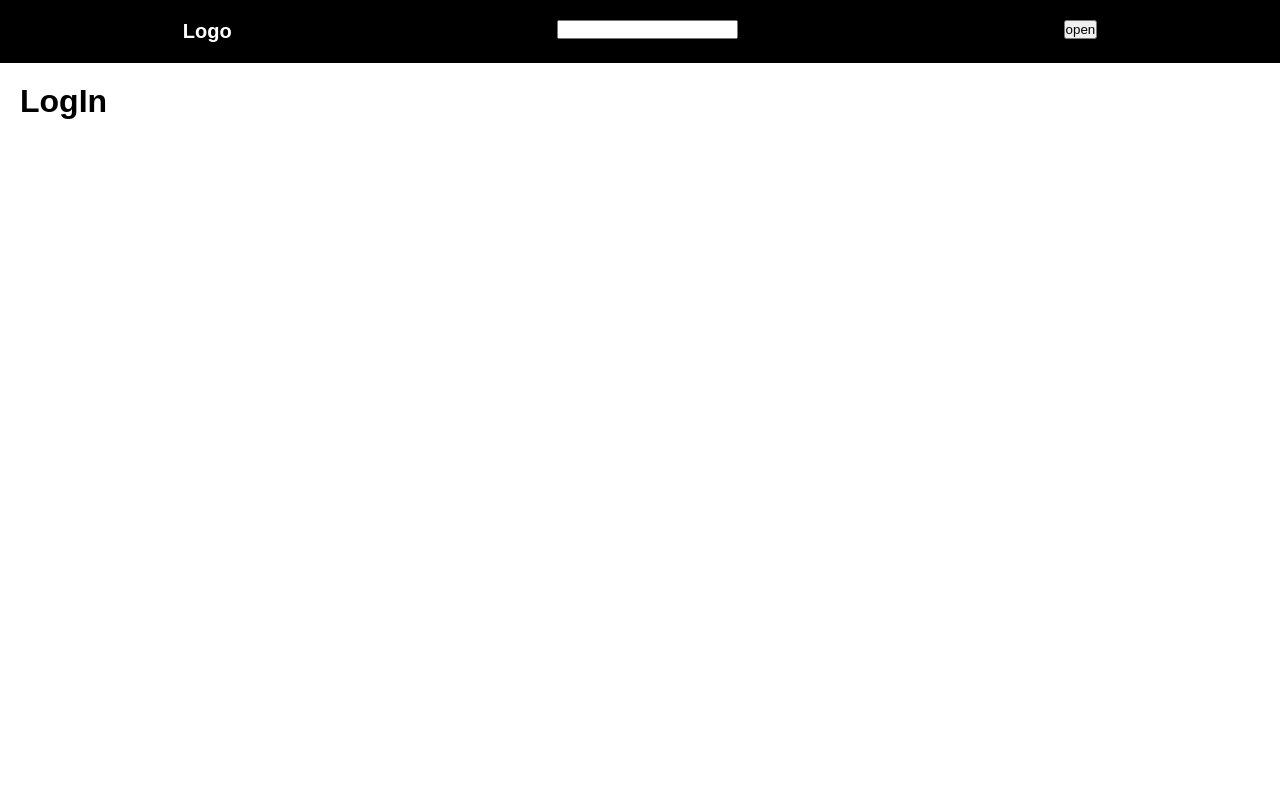
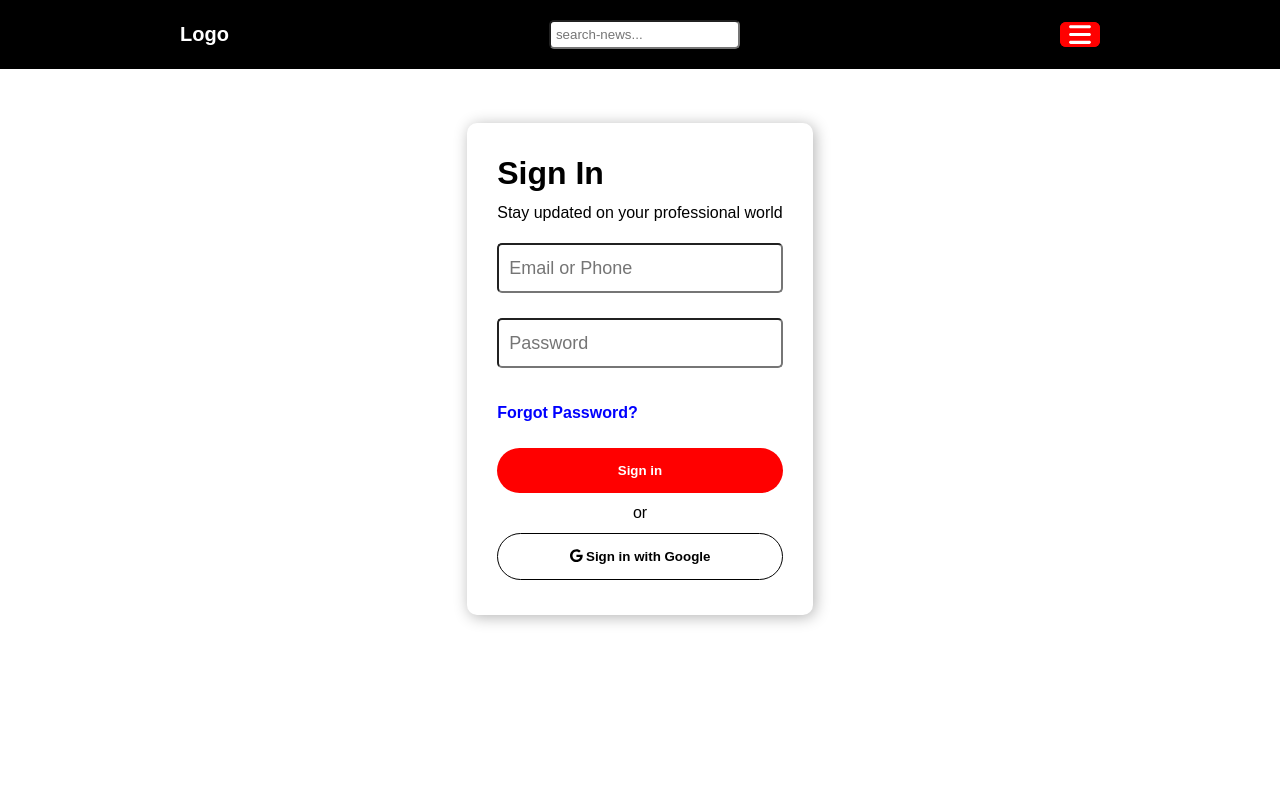
Before and after one commit to luli-tech/news-convert, a React (Create React App) app: page /login in a window 1280 px wide. Shown: the top 800 px of the page. Built offline with nearby package versions, Linux system fonts and the light colour scheme; no server answers.

Commit message:
final commit

```diff
--- a/package.json
+++ b/package.json
@@ -7,6 +7,7 @@
     "@fortawesome/free-regular-svg-icons": "^6.6.0",
     "@fortawesome/free-solid-svg-icons": "^6.6.0",
     "@fortawesome/react-fontawesome": "^0.2.2",
+    "@reduxjs/toolkit": "^2.3.0",
     "@testing-library/jest-dom": "^5.17.0",
     "@testing-library/react": "^13.4.0",
     "@testing-library/user-event": "^13.5.0",
--- a/public/index.html
+++ b/public/index.html
@@ -3,7 +3,10 @@
   <head>
     <meta charset="utf-8" />
     <link rel="icon" href="%PUBLIC_URL%/favicon.ico" />
-    <meta name="viewport" content="width=device-width, initial-scale=1" />
+    <meta
+      name="viewport"
+      content="width=device-width, initial-scale=1 maximum-scale=1"
+    />
     <meta name="theme-color" content="#000000" />
     <meta
       name="description"
@@ -29,6 +32,7 @@
   </head>
   <body>
     <noscript>You need to enable JavaScript to run this app.</noscript>
+    <div id="overlay"></div>
     <div id="root"></div>
     <!--
       This HTML file is a template.
--- a/src/App.css
+++ b/src/App.css
@@ -3,6 +3,7 @@
   padding: 0;
   box-sizing: border-box;
   font-family: sans-serif;
+  flex: 0 0 auto;
 }
 body {
 }
@@ -10,6 +11,16 @@ Link {
   text-decoration: none;
 }
 .overlay {
+}
+.navbar {
+  background: black;
+  color: white;
+  display: flex;
+  justify-content: space-around;
+  align-items: center;
+  padding: 20px;
+  font-family: sans-serif;
+  z-index: 1000;
 }
 .slider-container {
   width: 100%;
@@ -136,9 +147,29 @@ Link {
   position: fixed;
   right: 0;
   top: 0px;
+  transition: 0.5s;
   z-index: 100;
   width: 40%;
   background: lavender;
+}
+.close-side {
+  height: 100%;
+  position: fixed;
+  right: -100rem;
+  top: 0px;
+  transition: 0.5s;
+  z-index: 100;
+  width: 40%;
+  background: lavender;
+}
+.nav-icon {
+  font-size: 25px;
+  width: 40px;
+  height: 25px;
+  cursor: pointer;
+  background-color: red;
+  border: 1px solidred;
+  color: white;
 }
 .title {
   display: -webkit-box;
@@ -176,7 +207,7 @@ Link {
   align-items: center;
 }
 .icons .font {
-  color: blue;
+  color: red;
   font-size: 25px;
   text-shadow: 2px 2px 5px rgba(0, 0, 0, 0.2), 4px 4px 10px rgba(0, 2, 0, 0.2),
     6px 6px 15px rgba(0, 0, 0, 0.1);
@@ -212,10 +243,10 @@ Link {
   gap: 15px;
 }
 .active {
-  background: red;
+  background: blue;
   padding: 5px;
   height: 25px;
-  width: 25px;
+  width: 40px;
   cursor: pointer;
   border: none;
   border-radius: 10px;
@@ -223,10 +254,10 @@ Link {
   font-weight: bold;
 }
 .notActive {
-  background: blue;
+  background: red;
   padding: 5px;
   height: 25px;
-  width: 25px;
+  width: 50px;
   cursor: pointer;
   border: none;
   border-radius: 10px;
@@ -240,3 +271,61 @@ Link {
   padding: 20px;
   justify-content: center;
 }
+.overlay {
+}
+.close-container {
+  background-color: ;
+  text-align: right;
+}
+.close-sidebar {
+  padding: 10px;
+  color: black;
+  font-weight: bold;
+  font-size: 40px;
+  cursor: pointer;
+}
+.logins {
+  margin: auto;
+}
+.logins .sign-in-input {
+  display: flex;
+  flex-direction: column;
+  padding: 10px 0px;
+  gap: 25px;
+}
+.logins .sign-in-btns {
+  padding: 5px 0;
+}
+.logins div label {
+  font-size: 18px;
+}
+.logins button {
+  background-color: red;
+  justify-self: center;
+  border: none;
+  color: white;
+  width: 100%;
+  padding: 15px;
+  font-weight: bold;
+  border-radius: 25px;
+}
+.logins div input {
+  height: 50px;
+  outline: none;
+  font-size: 18px;
+  padding: 10px;
+  border-radius: 5px;
+}
+.login-page {
+  display: flex;
+  justify-content: center;
+  align-items: center;
+  height: 70vh;
+  line-height: 40px;
+  overflow: hidden;
+}
+.login-page .login-container {
+  box-shadow: 2px 2px 15px rgba(0, 0, 0, 0.3);
+  border-radius: 10px;
+  padding: 30px;
+}
--- a/src/index.js
+++ b/src/index.js
@@ -3,7 +3,10 @@ import ReactDOM from "react-dom/client";
 import App from "./App";
 import reportWebVitals from "./reportWebVitals";
 
-const root = ReactDOM.createRoot(document.getElementById("root"));
+const root = ReactDOM.createRoot(
+  document.getElementById("root"),
+  document.getElementById("overlay")
+);
 root.render(
   <React.StrictMode>
     <App />
--- a/src/layouts/home.js
+++ b/src/layouts/home.js
@@ -84,7 +84,7 @@ export let loadContent = async () => {
   let data = await res.json();
 
   let final = await Promise.all(
-    data.articles.map(async (article) => {
+    data?.articles?.map(async (article) => {
       let uniqueId = await generateHash(article.title);
       return {
         id: uniqueId,
--- a/src/layouts/locate.js
+++ b/src/layouts/locate.js
@@ -8,7 +8,6 @@ import {
 } from "@fortawesome/free-brands-svg-icons";
 function Locate() {
   let load = useLoaderData();
-  console.log(load);
 
   return (
     <div className="news-content-container">
--- a/src/layouts/login.js
+++ b/src/layouts/login.js
@@ -1,8 +1,42 @@
+import { FontAwesomeIcon } from "@fortawesome/react-fontawesome";
+import { faGoogle } from "@fortawesome/free-brands-svg-icons/faGoogle";
 function Login() {
   return (
-    <>
-      <h1>LogIn</h1>
-    </>
+    <div className="login-page">
+      <div className="login-container">
+        <h1>Sign In</h1>
+        <p>Stay updated on your professional world</p>
+        <form className="logins">
+          <div className="sign-in-input">
+            <input type="email" required placeholder="Email or Phone" />
+            <input type="text" required placeholder="Password" />
+            <a
+              href=""
+              style={{
+                textDecoration: "none",
+                color: "blue",
+                fontWeight: "bold",
+              }}
+            >
+              Forgot Password?
+            </a>
+          </div>
+          <div className="sign-in-btns">
+            <button>Sign in</button>
+            <p style={{ textAlign: "center" }}>or</p>
+            <button
+              style={{
+                background: "white",
+                border: "1px solid black",
+                color: "black",
+              }}
+            >
+              <FontAwesomeIcon icon={faGoogle} /> Sign in with Google
+            </button>
+          </div>
+        </form>
+      </div>
+    </div>
   );
 }
 export default Login;
--- a/src/layouts/navabar.js
+++ b/src/layouts/navabar.js
@@ -1,26 +1,19 @@
 import { NavLink, Outlet } from "react-router-dom";
 import { Fragment } from "react";
 import { useState } from "react";
+import { FontAwesomeIcon } from "@fortawesome/react-fontawesome";
+import { faNavicon } from "@fortawesome/free-solid-svg-icons";
 import Footer from "./footer";
 import Sidebar from "./sideBar";
 function Navbar() {
   let [on, setOn] = useState(false);
+
   let visible = () => {
     setOn(!on);
   };
   return (
     <Fragment>
-      <nav
-        className="navbar"
-        style={{
-          background: "black",
-          color: "white",
-          display: "flex",
-          justifyContent: "space-around",
-          padding: "20px",
-          fontFamily: "sans-serif",
-        }}
-      >
+      <nav className="navbar">
         <NavLink
           style={{
             textDecoration: "none",
@@ -33,17 +26,30 @@ function Navbar() {
           Logo
         </NavLink>
         <form>
-          <input type="text" />
+          <input
+            type="text"
+            placeholder="search-news..."
+            style={{ padding: "5px", outline: "none", borderRadius: "5px" }}
+          />
         </form>
         <div>
-          <button onClick={visible}>{!on ? "open" : "close"}</button>
+          <button
+            onClick={visible}
+            style={{
+              background: "red",
+              border: "none",
+              borderRadius: "6px",
+              overflow: "hidden",
+            }}
+          >
+            <FontAwesomeIcon className="nav-icon" icon={faNavicon} />
+          </button>
         </div>
       </nav>
-      {on && (
-        <div className="sidebar">
-          <Sidebar visible={visible} />
-        </div>
-      )}
+      <div className={`${on ? "sidebar" : "close-side"}`}>
+        <Sidebar visible={visible} />
+      </div>
+
       <div className="outlet">
         <Outlet />
       </div>
--- a/src/layouts/sideBar.js
+++ b/src/layouts/sideBar.js
@@ -1,4 +1,6 @@
 import { NavLink } from "react-router-dom";
+import { FontAwesomeIcon } from "@fortawesome/react-fontawesome";
+import { faMultiply } from "@fortawesome/free-solid-svg-icons";
 function Sidebar({ visible }) {
   let active = ({ isActive }) => ({
     backgroundColor: isActive ? "red" : "",
@@ -9,7 +11,14 @@ function Sidebar({ visible }) {
   });
   return (
     <div className="overlay">
-      <div onClick={visible}>
+      <div>
+        <div className="close-container">
+          <FontAwesomeIcon
+            onClick={visible}
+            className="close-sidebar"
+            icon={faMultiply}
+          ></FontAwesomeIcon>
+        </div>
         <div style={{ height: "15rem" }}>
           <img src="logo192.png" />
           <p>AYOMIKUN OLABODE</p>
--- a/src/layouts/sliderComponent.js
+++ b/src/layouts/sliderComponent.js
@@ -2,8 +2,6 @@ import React from "react";
 import { Link } from "react-router-dom";
 
 const SliderComponent = ({ id }) => {
-  console.log(id);
-  console.log(id);
   return (
     <div>
       <div className="slider-container">
```
Also changed, not shown: src/store.js (added), 2 other files (tests, documents, lock files or other folders).
